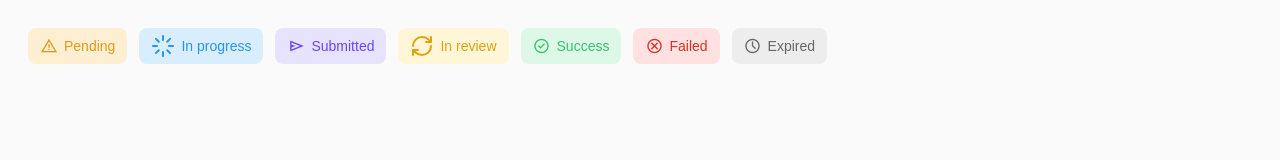
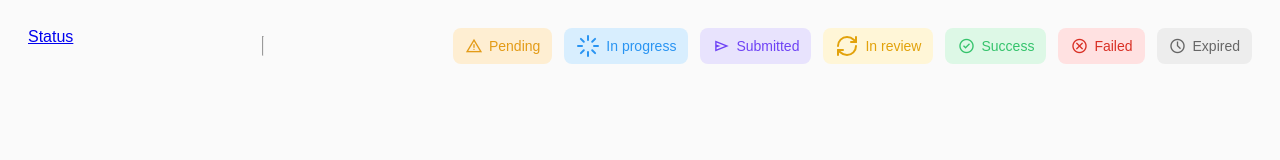
Before and after one commit to taufiqlhm2u/alert-example-, a plain HTML site: page index.html in a window 1280 px wide. Drawn offline with nearby package versions, Linux system fonts and the light colour scheme.

Commit message:
Add link to status.html in index.html

```diff
--- a/index.html
+++ b/index.html
@@ -46,7 +46,8 @@
   </style>
 </head>
 <body>
-
+<a href="status.html" >Status</a>
+  <hr>
   <!-- pakai Google Icon -->
   <div class="alert pending">
     <span class="material-symbols-outlined">warning</span>
```
